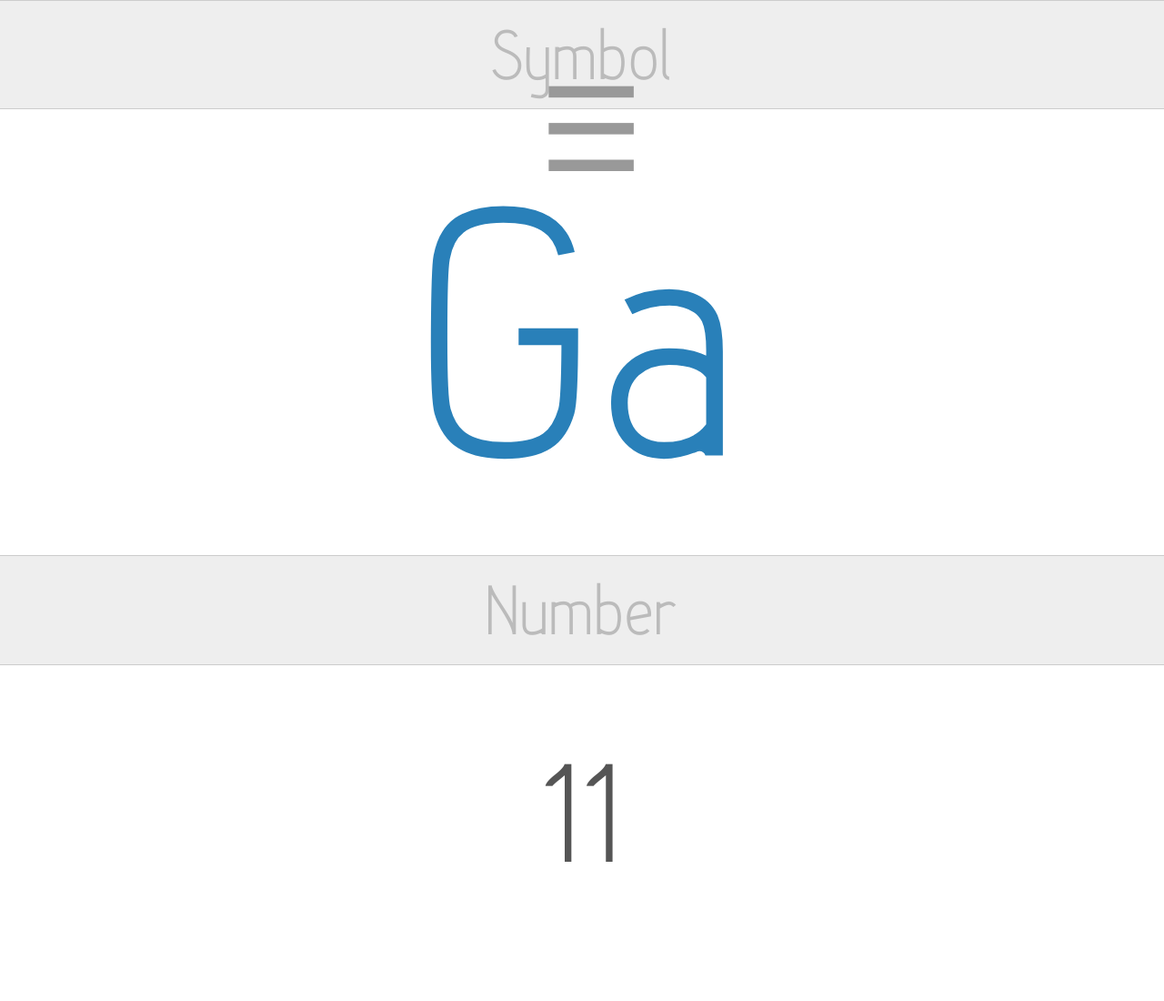
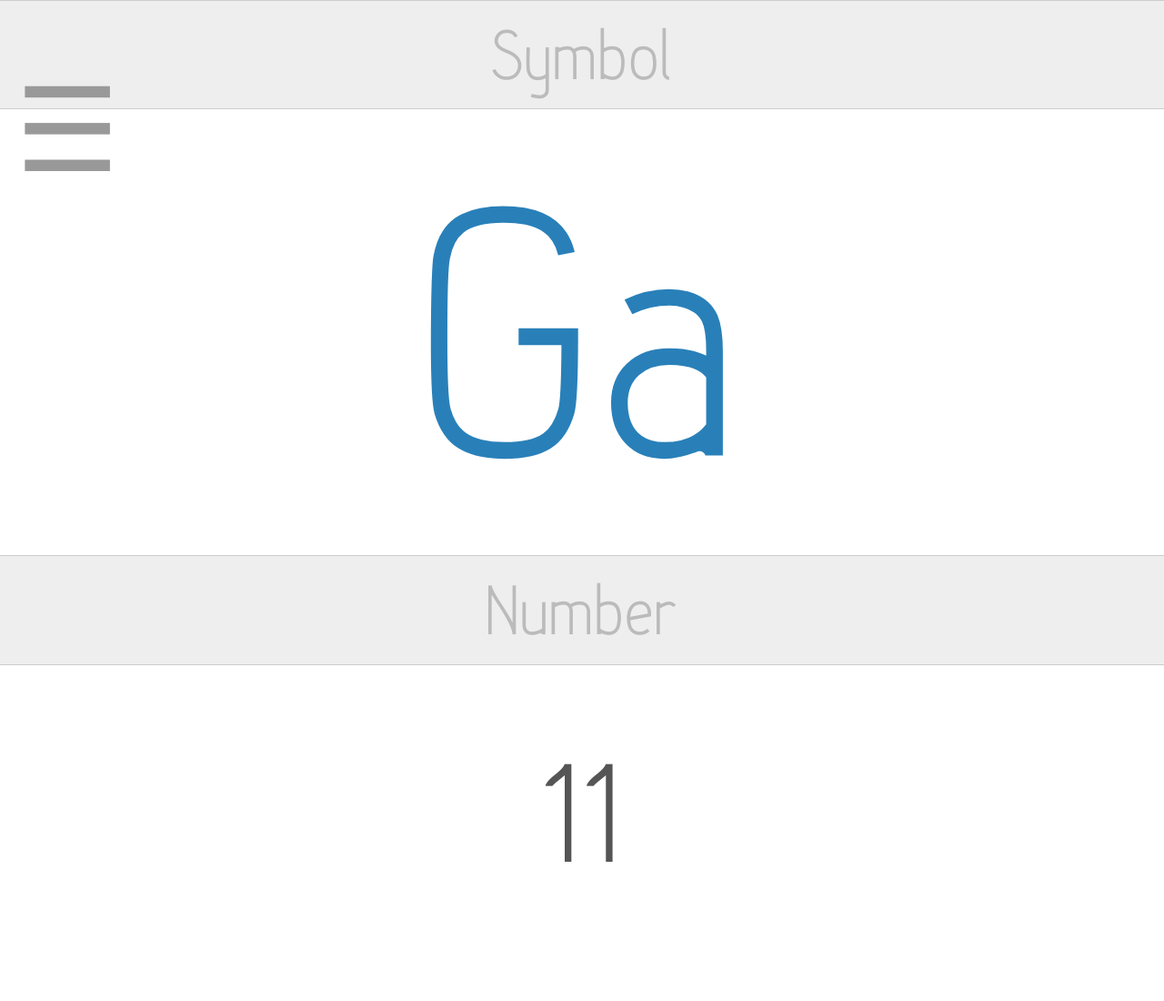
Before and after one commit to andrewmthomas87/Elements, a plain HTML site: page random.html in a window 1280 px wide. Shown: the top 1100 px of the page at 91% size. Drawn offline with Linux system fonts and the light colour scheme.

Commit message:
Fixes to menu button

```diff
--- a/style.css
+++ b/style.css
@@ -41,6 +41,7 @@ a#menu {
 	top: 5px;
 	left: 10px;
 	color: #999;
+	width: 1em;
 	font-size: 1.5em;
 	font-weight: 300;
 	text-decoration: none;
```
